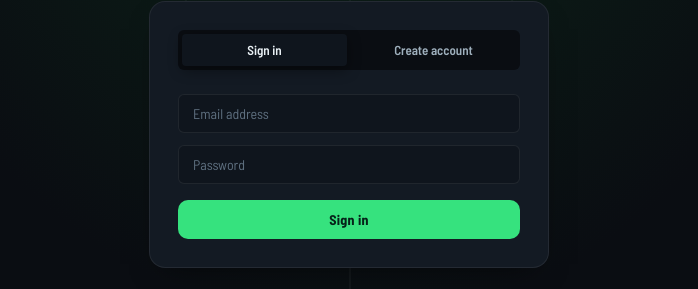
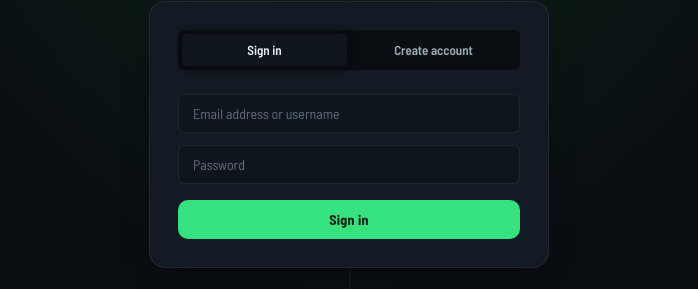
Before and after one commit to LarsSonke/Football-Manager, a React (Vite) app in the folder packages/frontend/: page /login in a window 1280 px wide. Shown: the part 356-645 px from the top of the page, without its empty margins (291-989 px from the left). Built offline with nearby package versions, Linux system fonts and the light colour scheme.

Commit message:
Fix login compatibility and auth handling

```diff
--- a/packages/frontend/src/api/client.ts
+++ b/packages/frontend/src/api/client.ts
@@ -11,7 +11,10 @@ api.interceptors.request.use((config) => {
 api.interceptors.response.use(
   (r) => r,
   (err) => {
-    if (err.response?.status === 401) {
+    const requestUrl = err.config?.url ?? ''
+    const isAuthRequest = requestUrl.includes('/auth/login') || requestUrl.includes('/auth/register')
+
+    if (err.response?.status === 401 && !isAuthRequest) {
       localStorage.removeItem('token')
       window.location.href = '/login'
     }
--- a/packages/frontend/src/pages/Login.tsx
+++ b/packages/frontend/src/pages/Login.tsx
@@ -4,6 +4,7 @@ import { useAuth } from '../stores/auth.store'
 
 export default function Login() {
   const [mode, setMode] = useState<'login' | 'register'>('login')
+  const [identifier, setIdentifier] = useState('')
   const [email, setEmail] = useState('')
   const [username, setUsername] = useState('')
   const [password, setPassword] = useState('')
@@ -19,7 +20,7 @@ export default function Login() {
     setLoading(true)
     try {
       if (mode === 'login') {
-        await login(email, password)
+        await login(identifier, password)
       } else {
         await register(email, username, password)
       }
@@ -71,6 +72,7 @@ export default function Login() {
             {(['login', 'register'] as const).map((m) => (
               <button
                 key={m}
+                type="button"
                 onClick={() => { setMode(m); setError('') }}
                 style={{
                   flex: 1, padding: '8px', border: 'none', borderRadius: 4,
@@ -87,6 +89,16 @@ export default function Login() {
           </div>
 
           <form onSubmit={handleSubmit} style={{ display: 'flex', flexDirection: 'column', gap: 12 }}>
+            {mode === 'login' ? (
+              <input
+                type="text"
+                placeholder="Email address or username"
+                value={identifier}
+                onChange={(e) => setIdentifier(e.target.value)}
+                required
+                autoComplete="username"
+              />
+            ) : (
               <input
                 type="email"
                 placeholder="Email address"
@@ -95,6 +107,7 @@ export default function Login() {
                 required
                 autoComplete="email"
               />
+            )}
 
             {mode === 'register' && (
               <input
--- a/packages/frontend/src/stores/auth.store.ts
+++ b/packages/frontend/src/stores/auth.store.ts
@@ -10,7 +10,7 @@ interface User {
 interface AuthState {
   user: User | null
   token: string | null
-  login: (email: string, password: string) => Promise<void>
+  login: (identifier: string, password: string) => Promise<void>
   register: (email: string, username: string, password: string) => Promise<void>
   logout: () => void
   hydrate: () => void
@@ -28,8 +28,8 @@ export const useAuth = create<AuthState>((set) => ({
     }
   },
 
-  async login(email, password) {
-    const { data } = await api.post('/auth/login', { email, password })
+  async login(identifier, password) {
+    const { data } = await api.post('/auth/login', { identifier, password })
     localStorage.setItem('token', data.token)
     localStorage.setItem('user', JSON.stringify(data.user))
     set({ user: data.user, token: data.token })
```
Also changed, not shown: 2 other files (tests, documents, lock files or other folders). Lines whose indentation alone changed are shown as unchanged.
